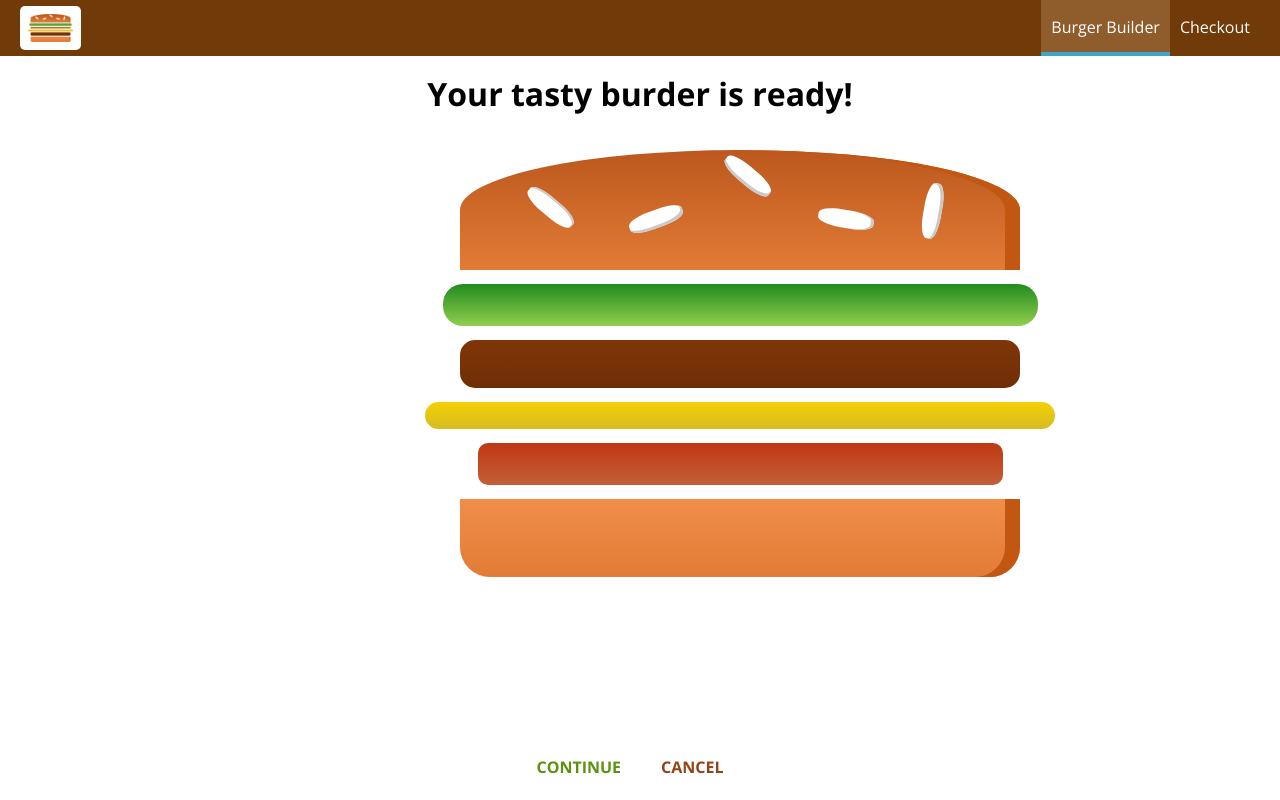
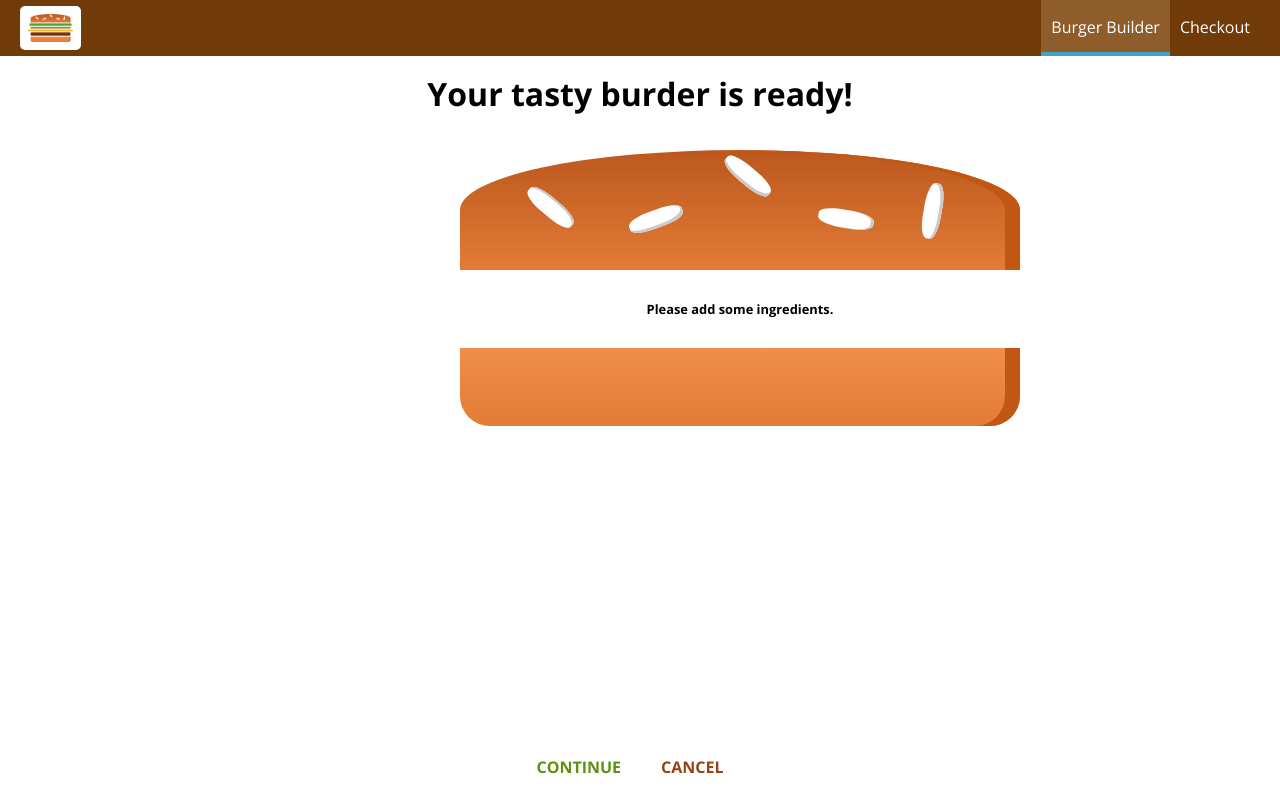
Before and after one commit to ShoaibJalal/Burger-Ordering-App, a React app: page /checkout in a window 1280 px wide. Built offline with nearby package versions, Linux system fonts and the light colour scheme.

Commit message:
Passing and getting data with query params

```diff
--- a/src/containers/BurgerBuilder/BurgerBuilder.js
+++ b/src/containers/BurgerBuilder/BurgerBuilder.js
@@ -133,7 +133,16 @@ class BurgerBuilder extends Component {
         //             purchasing: false
         //         })
         //     });
-        this.props.history.push('/checkout');
+
+        const queryParams = [];
+        for (let i in this.state.ingredients) {
+            queryParams.push(encodeURIComponent(i) + '=' + encodeURIComponent(this.state.ingredients[i]));
+        }
+        const queryString = queryParams.join('&');
+        this.props.history.push({
+            pathname: '/checkout',
+            search: '?' + queryString
+        });
     }
 
 
--- a/src/containers/Checkout/Checkout.js
+++ b/src/containers/Checkout/Checkout.js
@@ -10,6 +10,16 @@ class Checkout extends Component {
             cheese: 1,
             chicken: 1
         }
+    }
+    componentDidMount() {
+        //getting data from query Params
+        const query = new URLSearchParams(this.props.location.search);
+        const ingredients = {};
+        for (let param of query.entries()) {
+            // ['salad', '1']
+            ingredients[param[0]] = +param[1];
+        }
+        this.setState({ingredients: ingredients});
     }
 
     checkoutCancelledHandler = () => {
```
